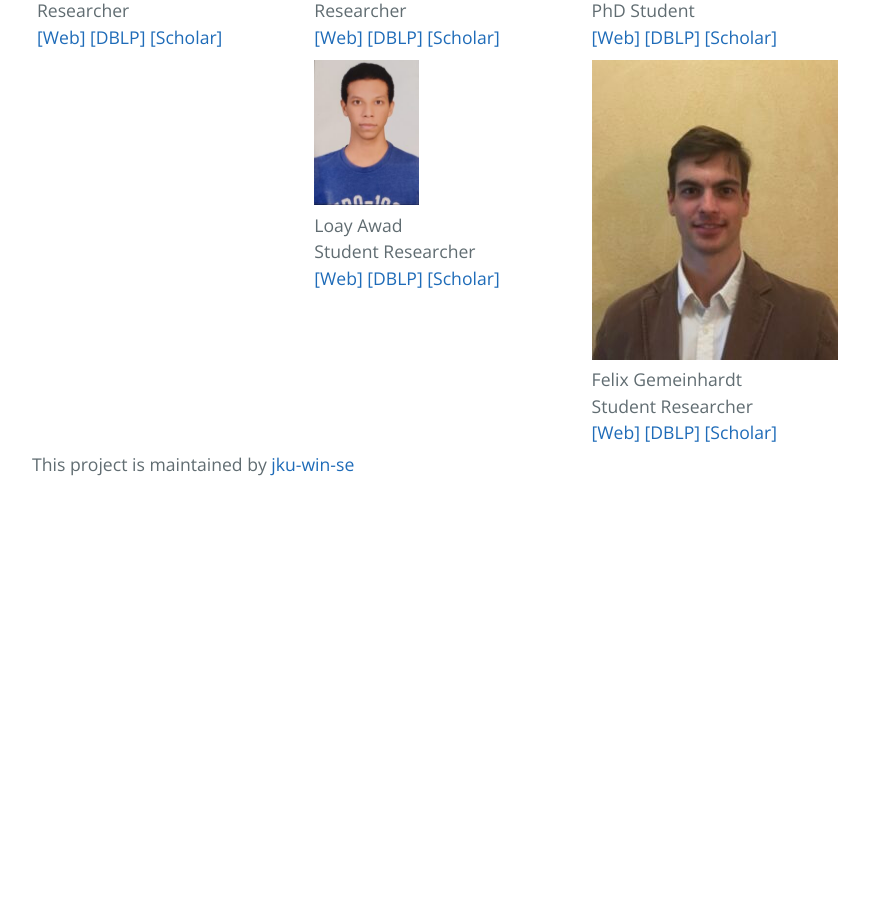
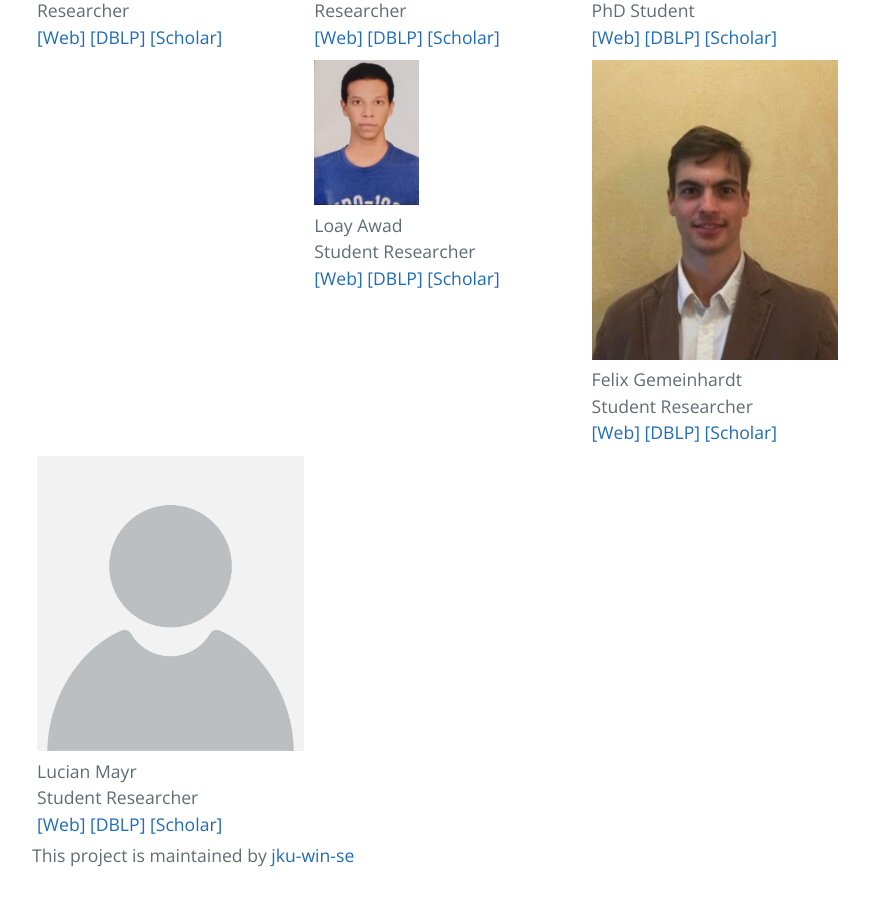
Before and after one commit to jku-win-se/Lea-xDSML, a Jekyll site: the page built from pages/members/index.md, in a window 1280 px wide and 900 px high, scrolled down 1155 px. Shown: the whole window, without its empty margins (192-1061 px from the left). Built offline with Jekyll 4.4.1, drawn with Linux system fonts in a browser that asks for light colours; before the commit the page ends 1664 px from its top, so only the background shows below that.

Commit message:
add past member Lucian Mayr

```diff
--- a/pages/members/index.md
+++ b/pages/members/index.md
@@ -102,4 +102,14 @@ layout: index
             <a>[Scholar]</a>
         </p>
     </div>
+    <div class="column">
+        <img src="{{site.github.url}}/assets/img/unknown-photo.jpg" id="lucian-photo"/>
+        <p class="nomargin">Lucian Mayr</p>
+        <p class="nomargin">Student Researcher</p>
+        <p class="nomargin">
+            <a>[Web]</a>
+            <a>[DBLP]</a>
+            <a>[Scholar]</a>
+        </p>
+    </div>
 </div>
```
Also changed, not shown: assets/img/unknown-photo.jpg (added).
